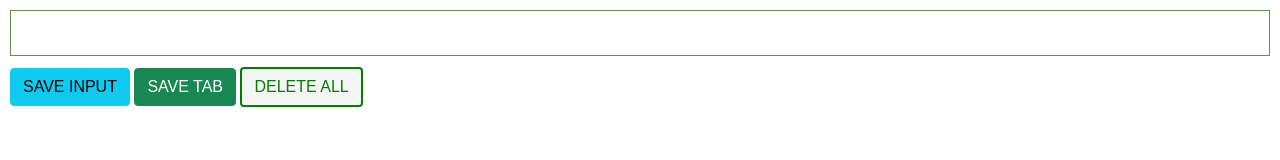
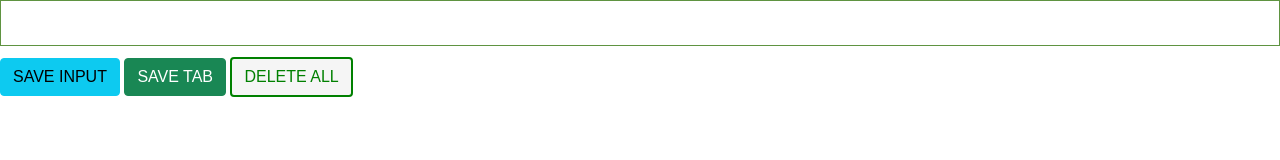
Before and after one commit to Jay-Vekariya/Chrome-Extensions, a website built with Vite: page index.html in a window 1280 px wide. Built offline with nearby package versions, Linux system fonts and the light colour scheme.

Commit message:
change css file

```diff
--- a/index.css
+++ b/index.css
@@ -1,6 +1,6 @@
 body {
     margin: 0;
-    padding: 10px;
+    /* padding: 10px; */
     font-family: Arial, Helvetica, sans-serif;
     min-width: 450px;
 }
@@ -44,3 +44,6 @@ li {
 a {
     color: #5f9341;
 }
+
+
+/* color: #5f9341; */
```
